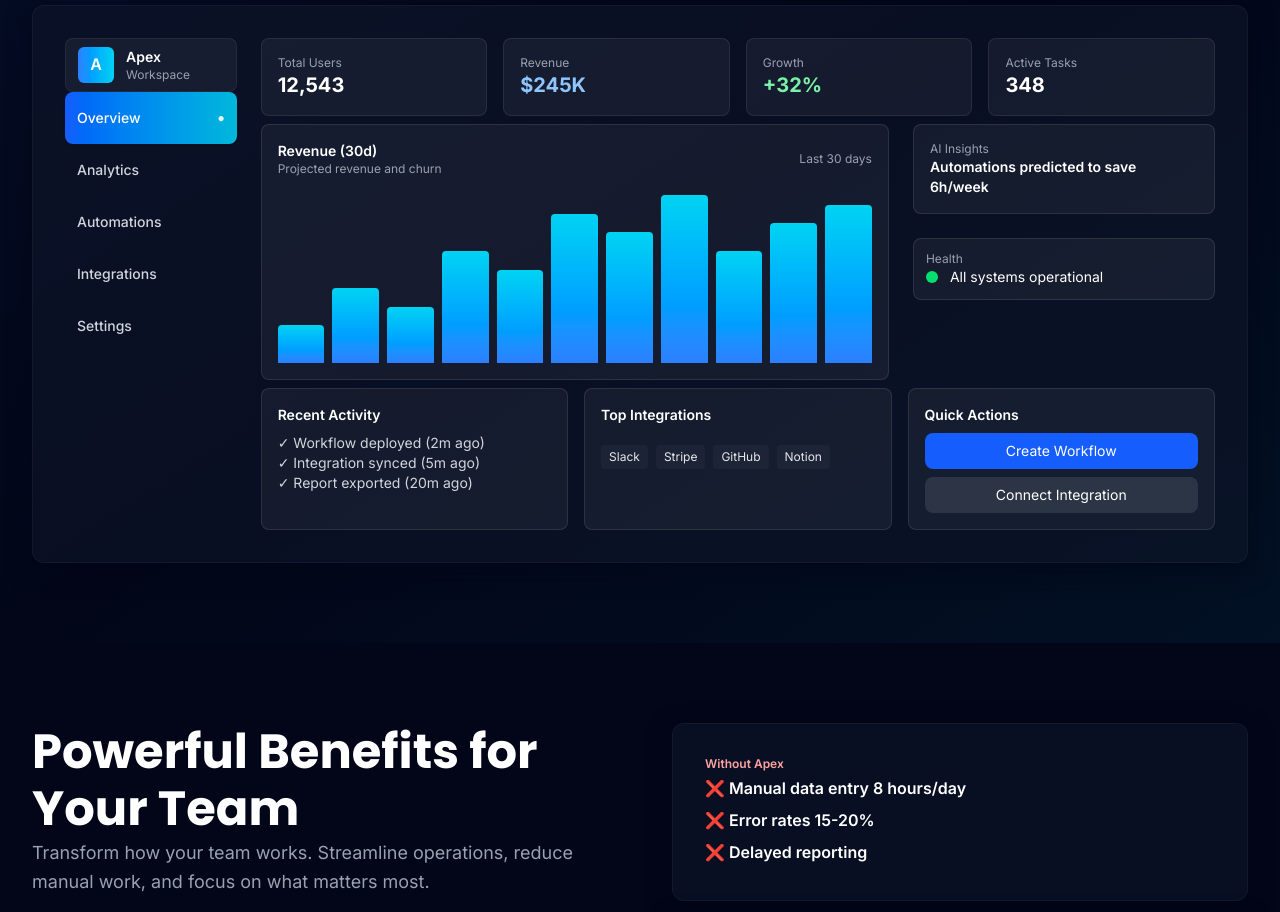
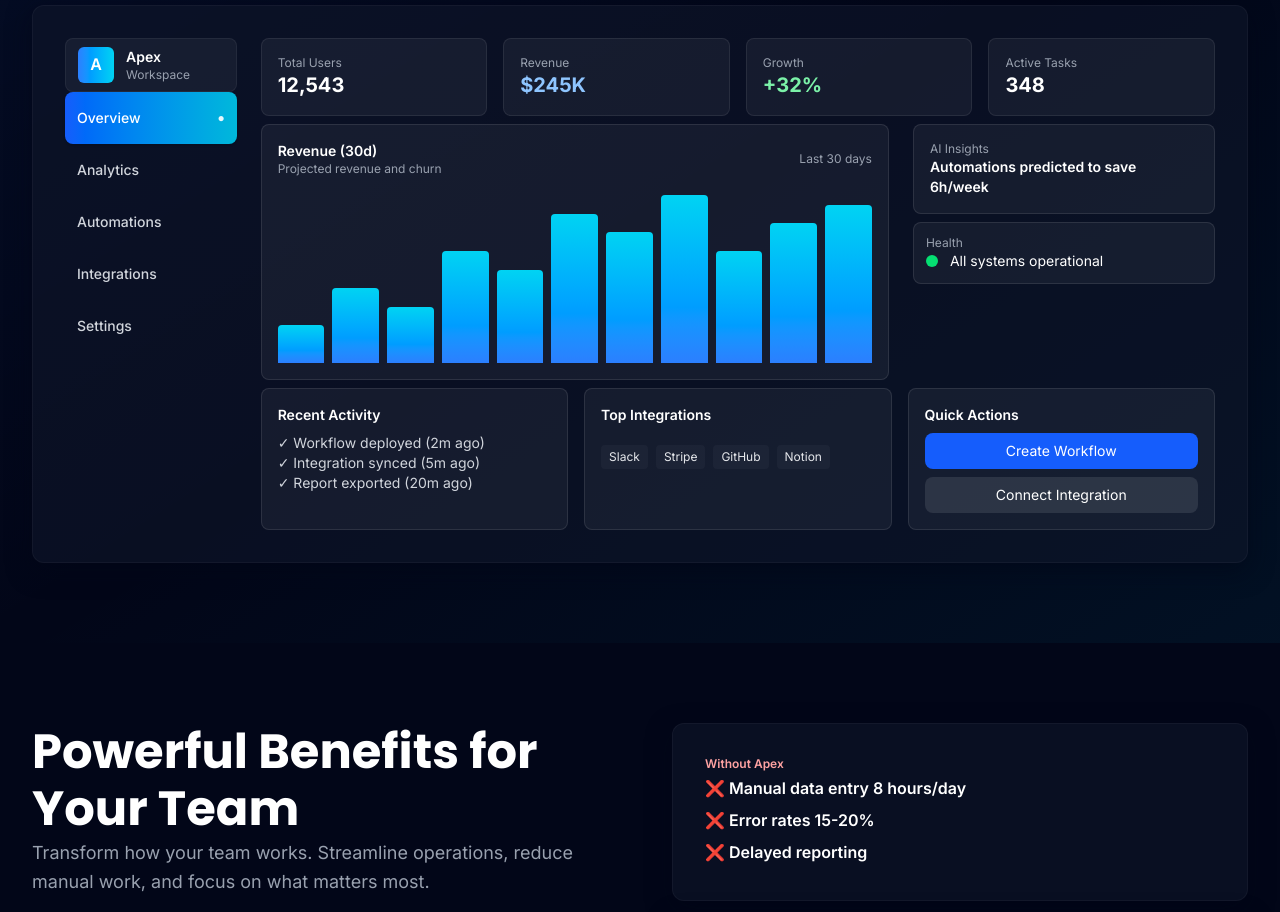
Before and after one commit to Muhammadimam156/modern-ai-platform, a Next.js app: page / in a window 1280 px wide. Shown: the part 2060-2972 px from the top of the page. Built offline with nearby package versions, Linux system fonts and the light colour scheme.

Commit message:
refactor: adjust gap in sidebar for improved layout consistency

```diff
--- a/app/components/DashboardPreview.tsx
+++ b/app/components/DashboardPreview.tsx
@@ -91,7 +91,7 @@ export default function DashboardPreview() {
                     </div>
                   </div>
 
-                  <aside className="space-y-4  flex flex-col gap-6">
+                  <aside className="space-y-4  flex flex-col gap-2">
                     <div className="bg-white/5 border border-white/10 rounded-lg p-4 ">
                       <p className="text-xs text-gray-400">AI Insights</p>
                       <p className="text-sm font-semibold text-white mt-2">Automations predicted to save 6h/week</p>
```
